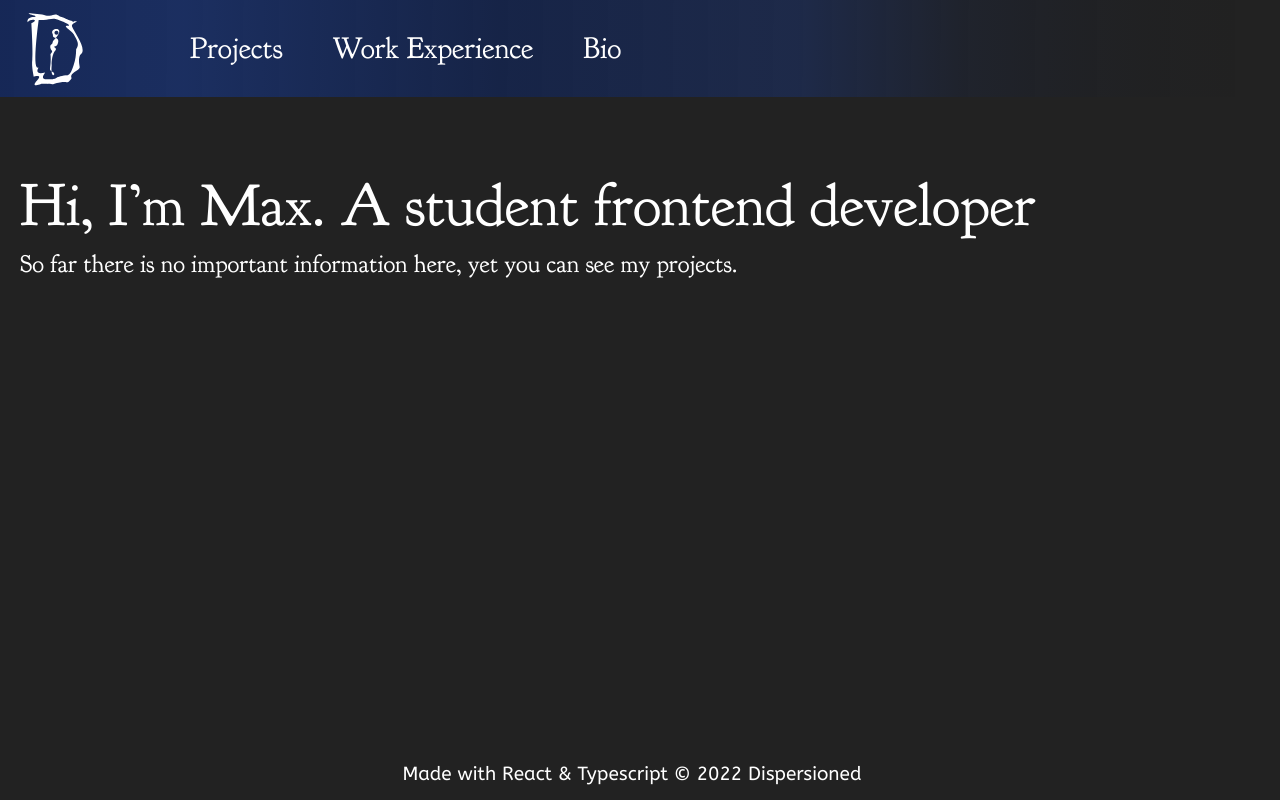
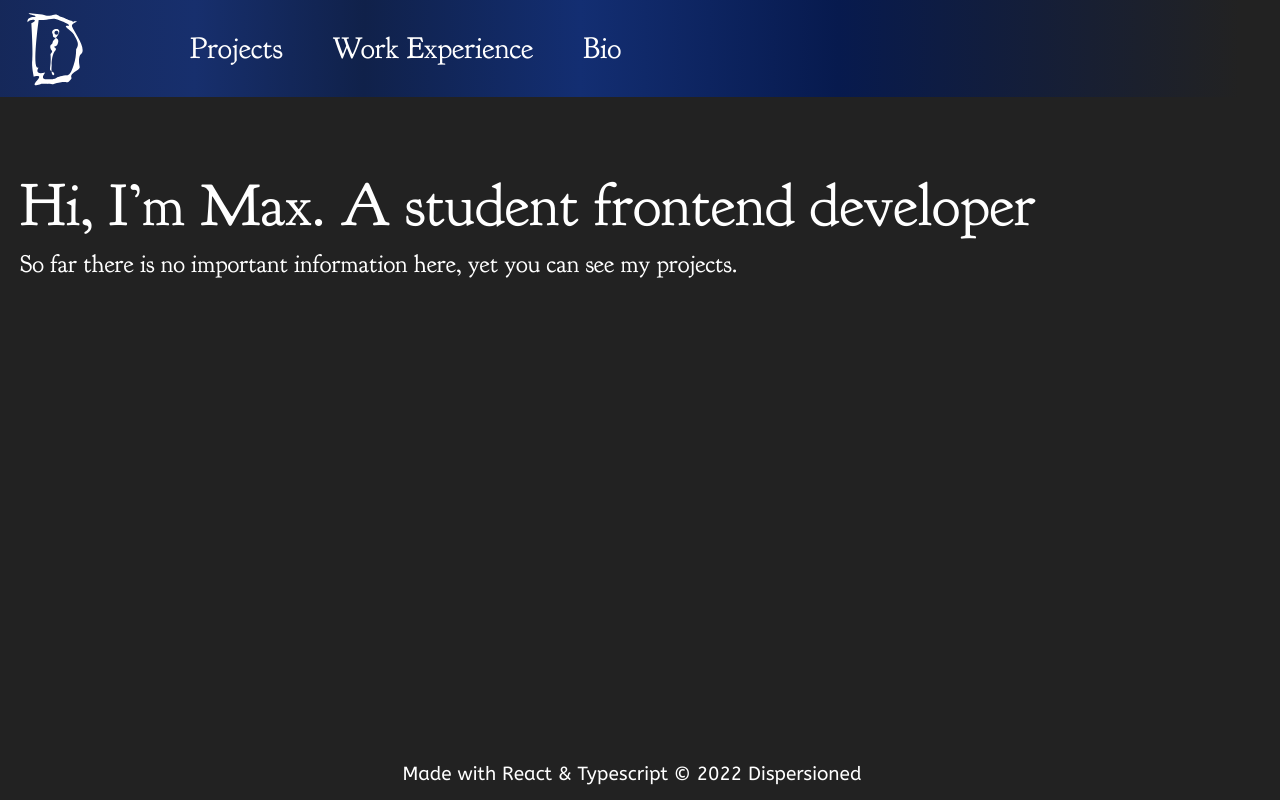
Before and after one commit to Dispersioned/web, a React (Create React App) app: page / in a window 1280 px wide. Built offline with nearby package versions, Linux system fonts and the light colour scheme.

Commit message:
fix header background color

```diff
--- a/src/components/Header/style.ts
+++ b/src/components/Header/style.ts
@@ -6,17 +6,16 @@ export const Header = styled.div`
   left: 0;
   top: 0;
   width: 100%;
+  z-index: 1000;
 
   background: linear-gradient(
     90.42deg,
     #152654 -4.59%,
-    rgba(26, 50, 111, 0.812463) 14.43%,
-    rgba(14, 38, 100, 0.568583) 39.16%,
-    rgba(21, 61, 165, 0.302727) 62.28%,
-    rgba(14, 44, 122, 0.120067) 75.3%,
-    rgba(11, 33, 92, 0.0799027) 82.5%,
-    rgba(11, 24, 58, 0.0404166) 89.58%,
-    rgba(23, 38, 77, 0) 96.82%
+    #172f6d 15.27%,
+    #10214a 28.47%,
+    #132e72 45.38%,
+    #071a4e 65.45%,
+    #222222 96.82%
   );
 `
 
```
